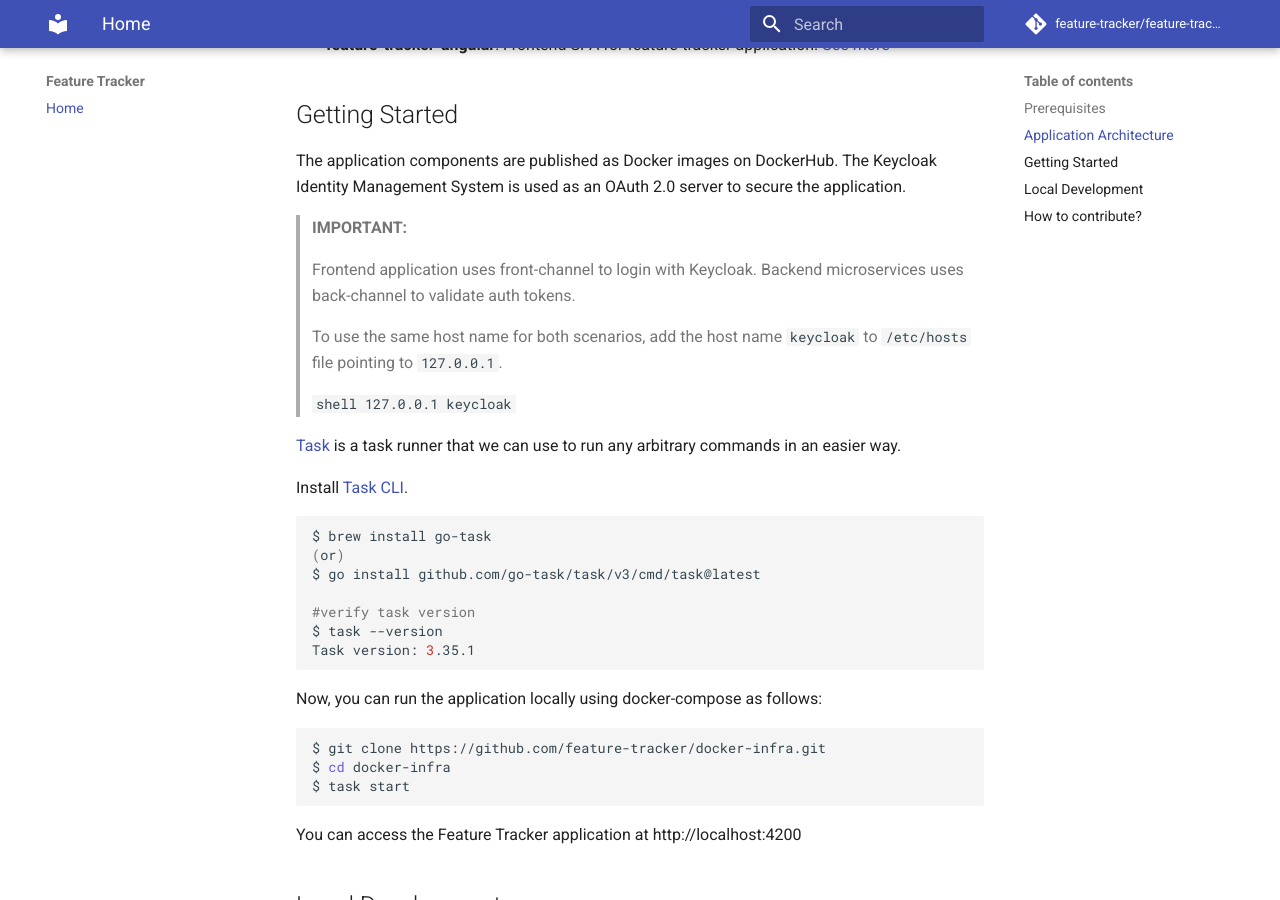
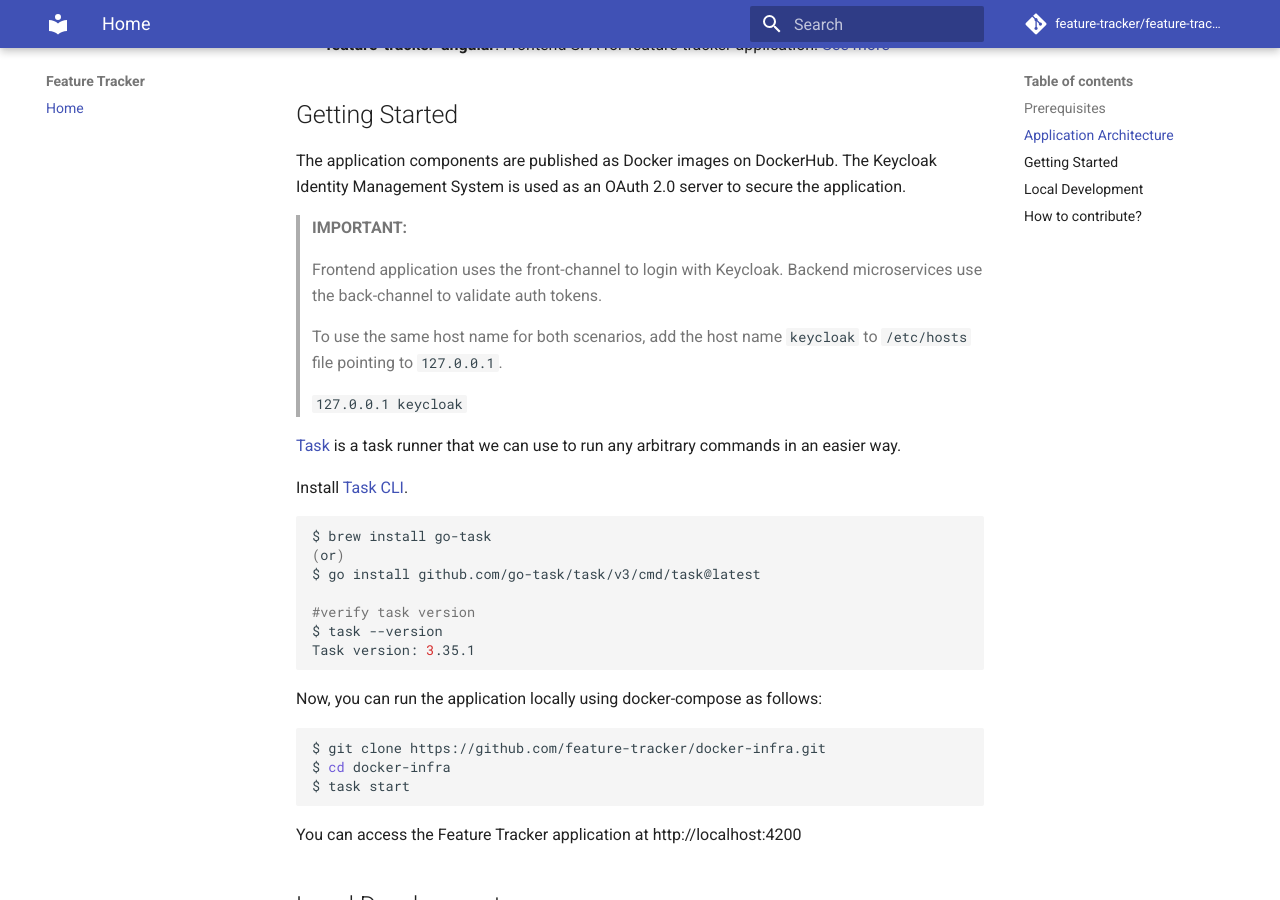
Before and after one commit to feature-tracker/feature-tracker.github.io, an MkDocs documentation site: the page built from docs/index.md, in a window 1280 px wide and 900 px high, scrolled down 861 px. Built offline with MkDocs 1.6.1 and Material for MkDocs 9.7.7, drawn with Linux system fonts in a browser that asks for light colours.

````diff
--- a/docs/index.md
+++ b/docs/index.md
@@ -30,14 +30,14 @@
 
 > **IMPORTANT:**
 >
-> Frontend application uses front-channel to login with Keycloak.
-> Backend microservices uses back-channel to validate auth tokens.
+> Frontend application uses the front-channel to login with Keycloak.
+> Backend microservices use the back-channel to validate auth tokens.
 >
 > To use the same host name for both scenarios,
 > add the host name `keycloak` to `/etc/hosts` file pointing to `127.0.0.1`.
 >
-> ```shell
-> 127.0.0.1   keycloak
+> ```
+> 127.0.0.1         keycloak
 > ```
 >
 
````
